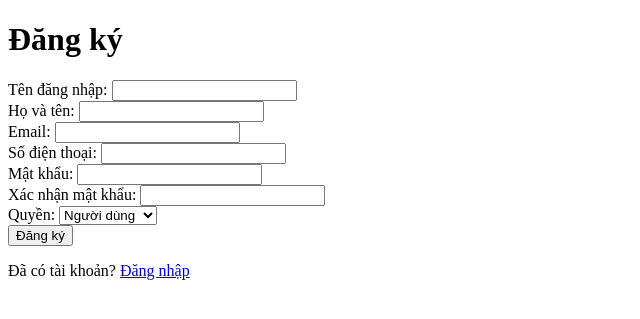
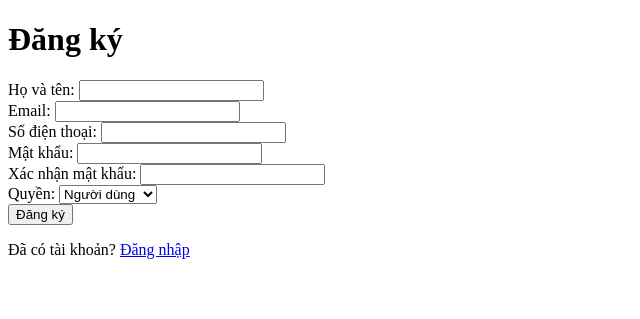
Before and after one commit to maquangthien/smartlockertest, a Flask app: page /register in a window 1280 px wide. Shown: the top 319 px of the page, without its empty margins (0-640 px from the left). Run offline with Flask 3, Linux system fonts and the light colour scheme.

Commit message:
register.html

```diff
--- a/package/templates/register.html
+++ b/package/templates/register.html
@@ -6,8 +6,7 @@
 <body>
     <h1>Đăng ký</h1>
     <form method="POST" action="{{ url_for('register') }}">
-        <label for="username">Tên đăng nhập:</label>
-        <input type="text" id="username" name="username" required><br>
+
 
         <label for="name">Họ và tên:</label>
         <input type="text" id="name" name="name" required><br>
```
